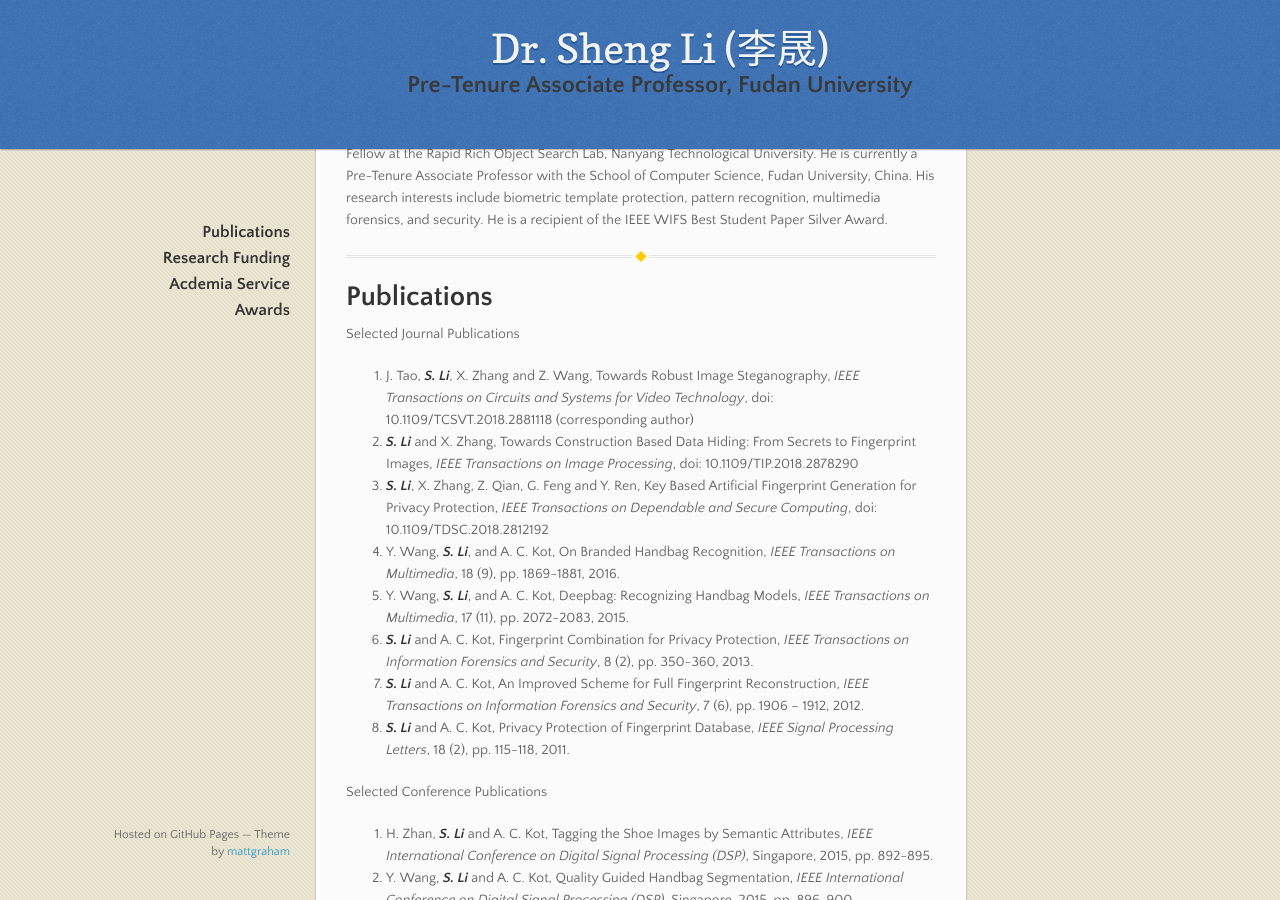
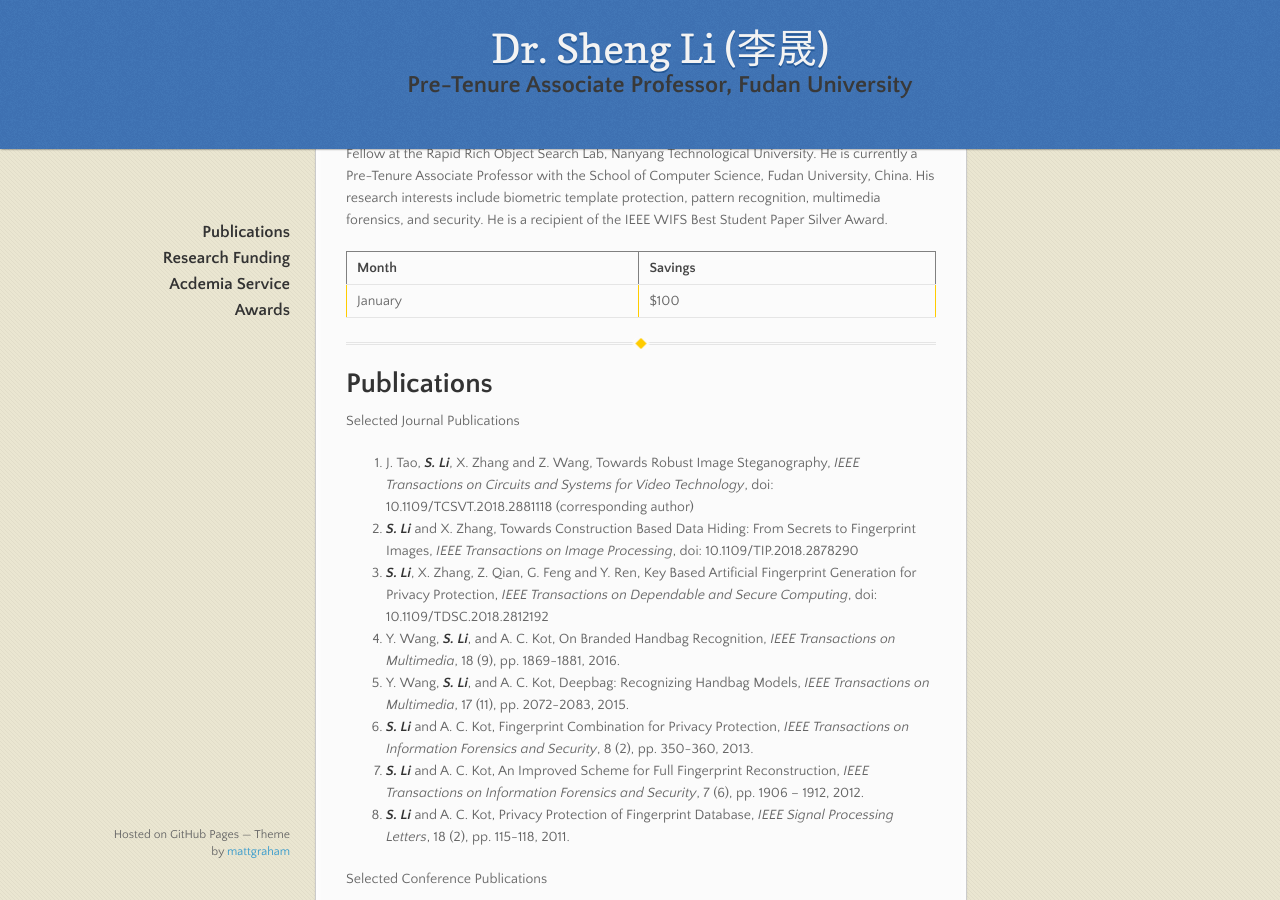
Before and after one commit to blazelisheng/blazelisheng.github.io, a Jekyll site: the page built from index.md, in a window 1280 px wide and 900 px high, scrolled down 349 px. Built offline with Jekyll 4.4.1, drawn with Linux system fonts in a browser that asks for light colours.

Commit message:
Update index.md

```diff
--- a/index.md
+++ b/index.md
@@ -5,9 +5,20 @@
 
 
 
-<img src="/assets/images/Sheng_Li_Photo.png" width="150" height="200" />
+<img src="/assets/images/Sheng_Li_Photo.png" width="160" height="200" />
 
 Sheng Li received the Ph.D. degree from the School of Electrical and Electronic Engineering, Nanyang Technological University, Singapore, in 2013. From 2013 to 2016, he was a Research Fellow at the Rapid Rich Object Search Lab, Nanyang Technological University. He is currently a Pre-Tenure Associate Professor with the School of Computer Science, Fudan University, China. His research interests include biometric template protection, pattern recognition, multimedia forensics, and security. He is a recipient of the IEEE WIFS Best Student Paper Silver Award.
+
+<table border="1">
+  <tr>
+    <th>Month</th>
+    <th>Savings</th>
+  </tr>
+  <tr>
+    <td>January</td>
+    <td>$100</td>
+  </tr>
+</table>
 
 * * *
 # Publications
```
